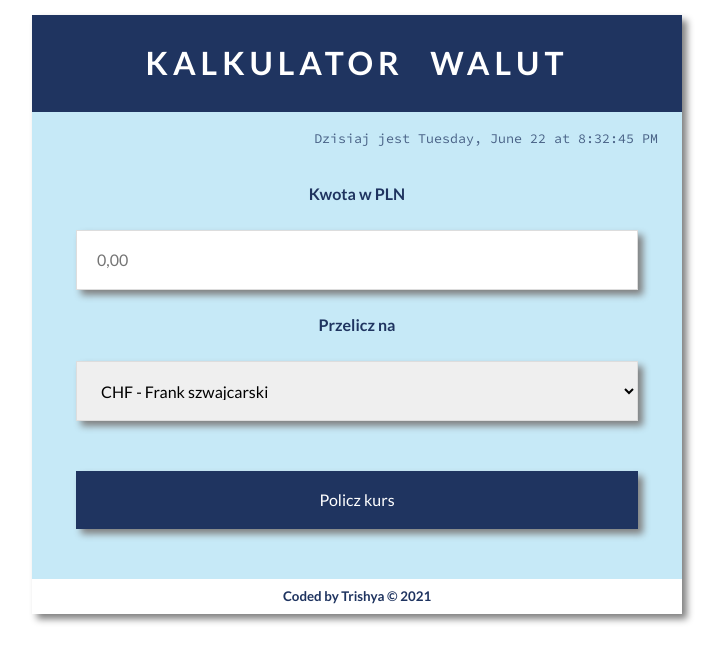
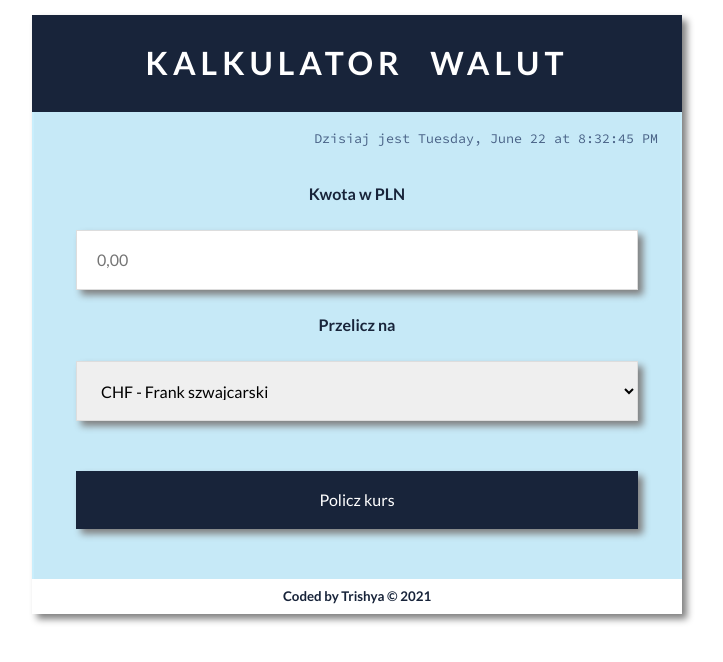
Before and after one commit to patrycja-i-lesniak/currency-converter-react-ver-1, a React (Create React App) app: page / in a window 1280 px wide. Shown: the top 662 px of the page, without its empty margins (283-1006 px from the left). Built offline with nearby package versions, Linux system fonts and the light colour scheme.

Commit message:
Theme collors changed, filter added

```diff
--- a/src/Container/Footer/index.js
+++ b/src/Container/Footer/index.js
@@ -4,7 +4,7 @@ export const Footer = styled.footer`
     text-align: center;
     font-size: smaller;
     font-weight: 300;
-    color: ${({ theme }) => theme.colors.primaryColor};
+    color: ${({ theme }) => theme.colors.BigStone};
     font-weight: bold;
     padding: 10px;
     text-align: center;
--- a/src/Container/Form/Button/styled.js
+++ b/src/Container/Form/Button/styled.js
@@ -1,21 +1,19 @@
 import styled from "styled-components";
 
 export const FormButton = styled.button`
-    background-color: ${({ theme }) => theme.colors.primaryColor};
+    background-color: ${({ theme }) => theme.colors.BigStone};
     border: none;
     margin: 50px 30px 0px;
     padding: 20px;
     color: white;
     box-shadow: ${({ theme }) => theme.shadow};
-
+    transition: filter 0.5s;
 
     &:hover {
-        background-color: ${({ theme }) => theme.colors.primaryColorHover};
-        transition: 1s;
+        filter: brightness(110%);
     }
 
     &:active {
-        background-color: ${({ theme }) => theme.colors.primaryColorActive};
-        transition: 1s;
+        filter: brightness(120%);
     }
 `;
--- a/src/Container/Form/Result/styled.js
+++ b/src/Container/Form/Result/styled.js
@@ -3,7 +3,7 @@ import styled, { css } from "styled-components"
 export const Wrapped = styled.div`
     text-align: center;
     margin: 20px;
-    color:  ${({ theme }) => theme.colors.primaryColor};
+    color:  ${({ theme }) => theme.colors.BigStone};
 `;
 
 export const Paragraph = styled.p`
--- a/src/Container/Form/styled.js
+++ b/src/Container/Form/styled.js
@@ -1,7 +1,7 @@
 import styled from "styled-components";
 
 export const FormBody = styled.form`
-    background-color: ${({ theme }) => theme.colors.secondaryColor};
+    background-color: ${({ theme }) => theme.colors.FrenchPass};
     justify-content: center;
 `;
 
--- a/src/Container/Header/styled.js
+++ b/src/Container/Header/styled.js
@@ -2,7 +2,7 @@
 import styled from "styled-components";
 
 export const Title = styled.h1`
-    background-color: ${({ theme }) => theme.colors.primaryColor};
+    background-color: ${({ theme }) => theme.colors.BigStone};
     color: white;
     padding: 30px;
     margin: auto;
--- a/src/Container/Paragraph/styled.js
+++ b/src/Container/Paragraph/styled.js
@@ -1,7 +1,7 @@
 import styled from "styled-components";
 
 export const ParagraphText = styled.p`
-    color: ${({ theme }) => theme.colors.primaryColor};
+    color: ${({ theme }) => theme.colors.BigStone};
     font-weight: bold;
     padding: 10px;
     text-align: center;
--- a/src/Theme.js
+++ b/src/Theme.js
@@ -1,9 +1,7 @@
 export const theme = {
     colors: {
-        primaryColor:"hsl(221, 51%, 25%)",
-        primaryColorHover:"hsl(221, 51%, 35%)",
-        primaryColorActive:"hsl(221, 51%, 45%)",
-        secondaryColor: "hsl(197, 75%, 87%)",
+        BigStone:"#18243A",
+        FrenchPass: "#C9EEFC",
     },
     breakpoints: {
         xsmall: 576,
```
